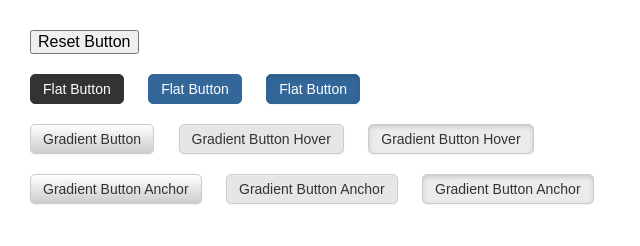
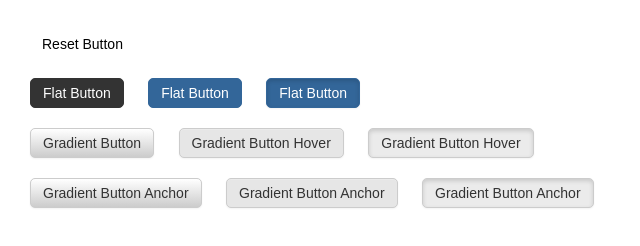
Before and after one commit to firstandthird/oban, a website: page examples/buttons.html in a window 1280 px wide. Shown: the whole page, without its empty margins (0-640 px from the left). Drawn offline with Linux system fonts and the light colour scheme.

Commit message:
[examples/button] added class to reset button

```diff
--- a/examples/buttons.html
+++ b/examples/buttons.html
@@ -14,7 +14,7 @@
     </style>
   </head>
   <body>
-    <button>Reset Button</button>
+    <button class="btn">Reset Button</button>
     <div>
       <button class="btn-flat">Flat Button</button>
       <button class="btn-flat hover">Flat Button</button>
```
